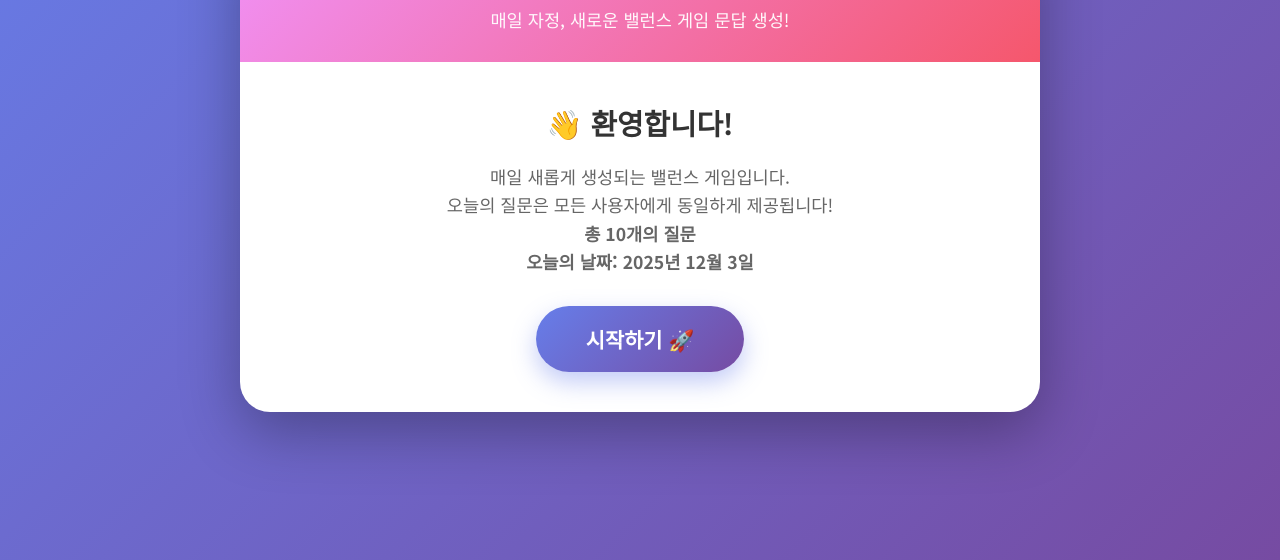
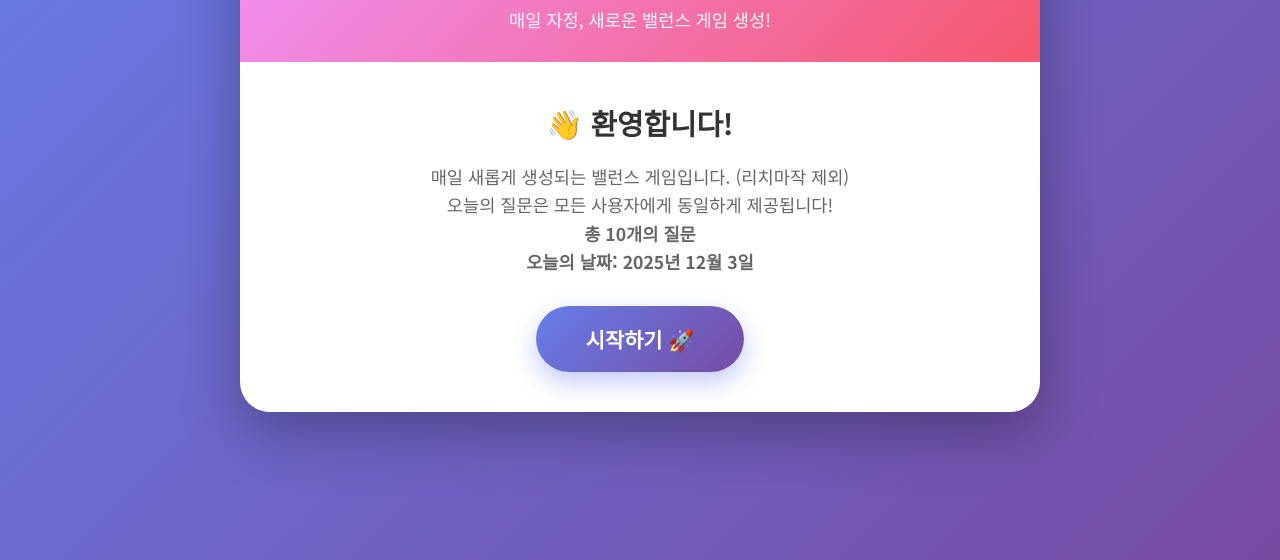
Before and after one commit to trendycandy/balance-game-generator, a plain HTML site: page index.html in a window 1280 px wide. Shown: the part 240-800 px from the top of the page. Drawn offline with nearby package versions, Linux system fonts and the light colour scheme.

Commit message:
Update index.html

```diff
--- a/index.html
+++ b/index.html
@@ -18,14 +18,14 @@
     <div class="container">
         <div class="header">
             <h1>🎮 빠져든다..밸런스 게임!</h1>
-            <div class="subtitle">매일 자정, 새로운 밸런스 게임 문답 생성!</div>
+            <div class="subtitle">매일 자정, 새로운 밸런스 게임 생성!</div>
         </div>
         <div class="content">
             <!-- 시작 화면 -->
             <div class="start-screen" id="startScreen">
                 <h2>👋 환영합니다!</h2>
                 <p>
-                    매일 새롭게 생성되는 밸런스 게임입니다.<br>
+                    매일 새롭게 생성되는 밸런스 게임입니다. (리치마작 제외) <br>
                     오늘의 질문은 모든 사용자에게 동일하게 제공됩니다!<br>
                     <strong>총 10개의 질문</strong><br>
                     <strong>오늘의 날짜: <span id="todayDate"></span></strong>
```
